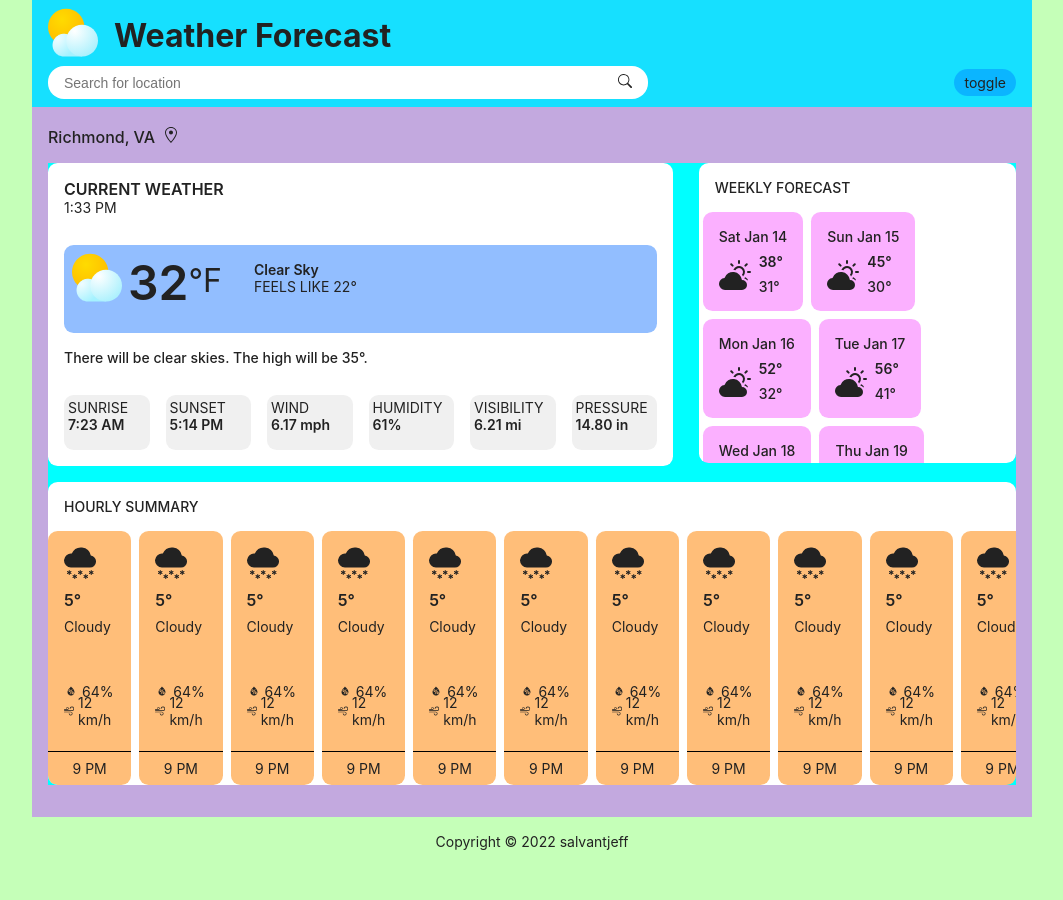
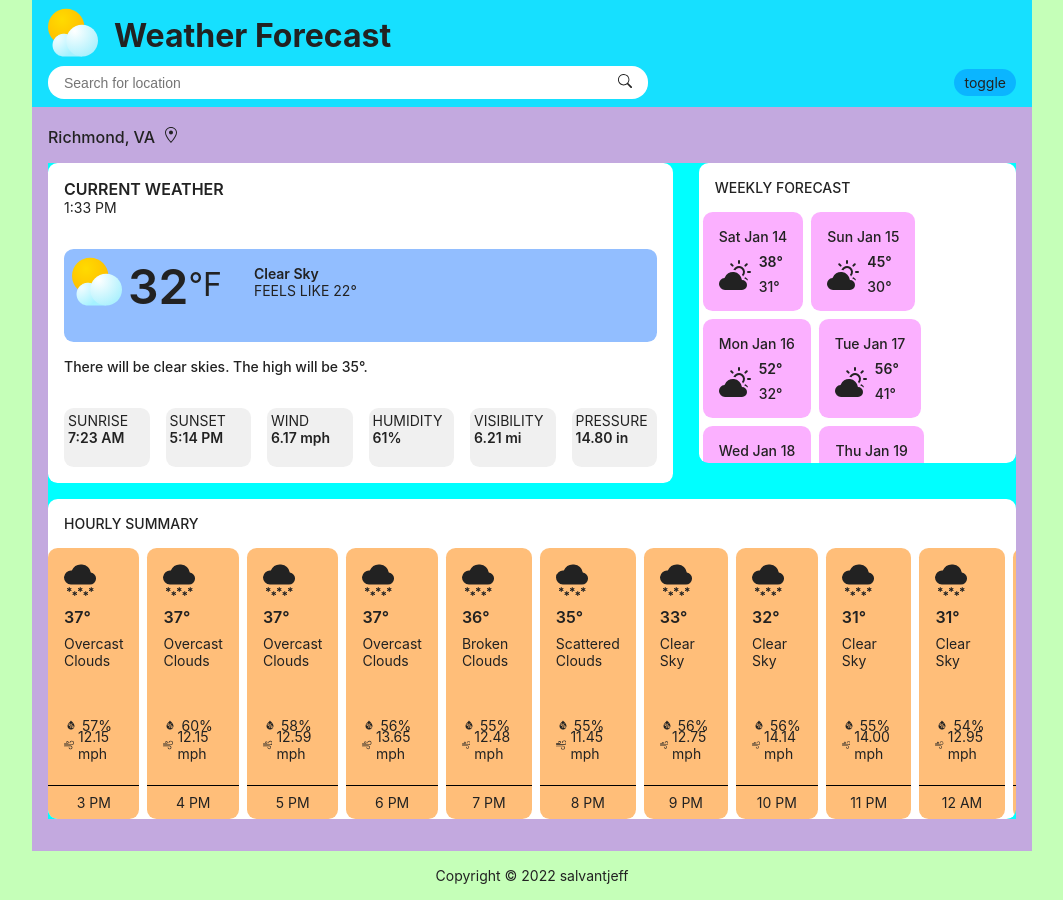
Before and after one commit to salvantjeff/weather-forecast, a React (Create React App) app in the folder weather-forecast-app/: page / in a window 1280 px wide. Shown: the whole page, without its empty margins (108-1171 px from the left). Before the commit the page ends 866 px from the top, so only its background shows below. Built offline with nearby package versions, Linux system fonts and the light colour scheme; no server answers.

Commit message:
Convert default metric units

```diff
--- a/weather-forecast-app/src/components/Main/Hourly/Hourly.css
+++ b/weather-forecast-app/src/components/Main/Hourly/Hourly.css
@@ -77,3 +77,7 @@
         gap: .5rem;
     }
 }
+
+.hourly-temp-description {
+    text-transform: capitalize;
+}
--- a/weather-forecast-app/src/components/Main/Hourly/Hourly.js
+++ b/weather-forecast-app/src/components/Main/Hourly/Hourly.js
@@ -2,6 +2,7 @@ import './Hourly.css';
 import { BsFillCloudSnowFill, BsWind } from 'react-icons/bs';
 import { WiHumidity } from 'react-icons/wi';
 import initWeatherData from '../../../data/initWeatherData';
+import { kelvinToFahrenheit, kelvinToCelsius } from '../../../helper/convert';
 
 function Hourly({ weatherData }) {
     let hourly = initWeatherData.hourly;
@@ -9,7 +10,8 @@ function Hourly({ weatherData }) {
         hourly = [...weatherData.hourly];
     };
     console.log('HOURLY: ', hourly);
-
+    // const conversionFunc = toCelsius ? kelvinToCelsius : kelvinToFahrenheit;
+    const conversionFunc = kelvinToFahrenheit;
     return (
         <div className='hourly-section'>
             <div className='hourly-title'>
@@ -21,20 +23,20 @@ function Hourly({ weatherData }) {
                         <div key={hour.id} className='hourly-extra-info'>
                             <div className='hourly-extra-info-primary'>
                                 <div className='hourly-weather-icon'><BsFillCloudSnowFill size='2rem'/></div>
-                                <div className='hourly-temp'>5°</div>
-                                <div className='hourly-temp-description'>Cloudy</div>
+                                <div className='hourly-temp'>{Math.round(conversionFunc(hour.temp))}°</div>
+                                <div className='hourly-temp-description'>{hour.description}</div>
                             </div>
                             <div className='hourly-extra-info-secondary'>
                                 <div className='hourly-humidity'>
                                     <WiHumidity />
-                                    <p>64%</p>
+                                    <p>{hour.humidity}%</p>
                                 </div>
                                 <div className='hourly-wind'>
                                     <BsWind/>
-                                    <p>12 km/h</p>
+                                    <p>{(hour.wind * 2.23694).toFixed(2)} mph</p>
                                 </div>
                             </div>
-                            <div className='hourly-time'>9 PM</div>
+                            <div className='hourly-time'>{hour.time}</div>
                         </div>
                     );
                 })}
```
